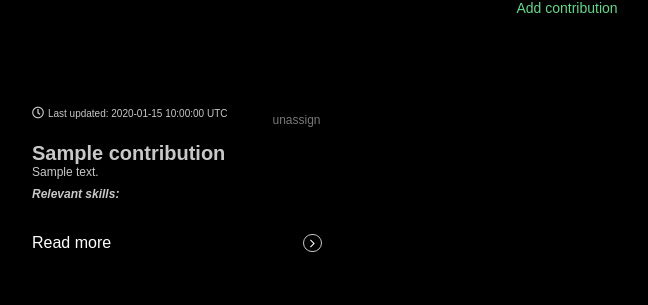
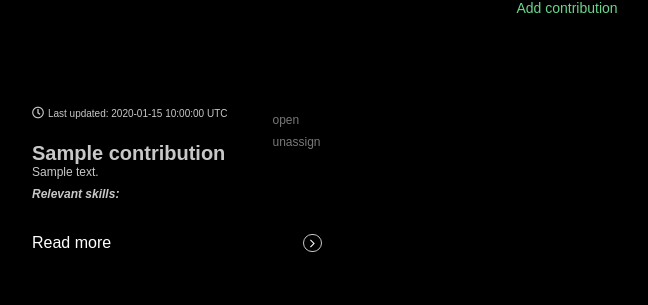
Before and after one commit to MasakiNoguchi/git-legit, a Rails app: page /projects/1 in a window 1280 px wide. Shown: the part 625-930 px from the top of the page, without its empty margins (73-721 px from the left). Run offline with Rails 7, Linux system fonts and the light colour scheme; a user stored in the database is signed in; data comes from the database, SQL or seed files in the repository; tables that the repository leaves empty hold one stand-in row (values such as "Sample post"); style sheets or scripts are compiled from the project's sources; parts of the project's set-up code (start-up, migrations or seed data) failed here and were passed over; some libraries are stand-ins or nearby versions.

Commit message:
bngruwibgow

```diff
--- a/app/views/contributions/show.html.erb
+++ b/app/views/contributions/show.html.erb
@@ -37,9 +37,9 @@
     <h2>Status:</h2>
     <p><%= @contribution.status %></p>
 
-    <% unless @contribution.status == "open" || @contribution.user.nil? %>
+    <% if @contribution.status == "booked" && !@contribution.user.nil? %>
       <h2>Assigned user:</h2>
-      <p><%= @contribution.user.email %></p>
+      <p><%= link_to @contribution.user.full_name, user_path(@contribution.user) %></p>
     <% end %>
 
     <div class="interest-btns">
--- a/app/views/projects/show.html.erb
+++ b/app/views/projects/show.html.erb
@@ -43,6 +43,13 @@
             <div class="thecard">
               <div class="card-caption">
                 <div class="card-delete">
+                  <% if contribution.status == "booked" %>
+                    <p>booked</p>
+                  <% elsif contribution.interests.length > 0 && contribution.status == "open" %>
+                    <p>open with interest</p>
+                  <% else %>
+                    <p>open</p>
+                  <% end %>
                   <% if contribution.user == current_user %>
                     <%= link_to remove_contribution_user_path(contribution) do %>
                       <p>unassign</p>
```
